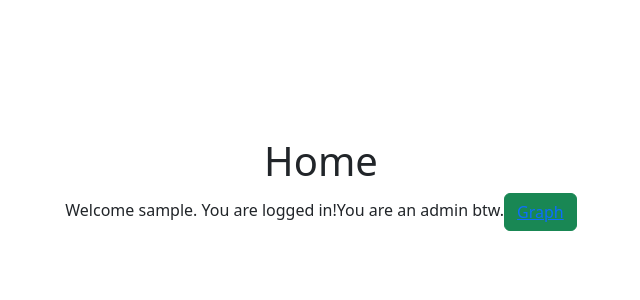
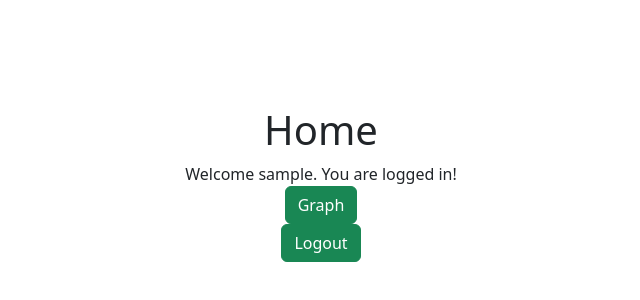
Before and after one commit to 2034254/FinalProjectDBTWA, a React (Vite) app in the folder Frontend/my-auth-app/: page / in a window 1280 px wide. Shown: the part 216-516 px from the top of the page, without its empty margins (319-959 px from the left). Built offline with nearby package versions, Linux system fonts and the light colour scheme; sample sign-in values are in the browser's storage.

Commit message:
Fixed jsonwebtoken check on Home.jsx and cleaned up some code.

```diff
--- a/Frontend/my-auth-app/src/views/Home.jsx
+++ b/Frontend/my-auth-app/src/views/Home.jsx
@@ -1,16 +1,11 @@
-import React from 'react';
-import { useEffect } from 'react';
-import { useNavigate } from 'react-router-dom';
+import React, { useEffect, useState} from 'react';
+import { useNavigate, Link } from 'react-router-dom';
 import jwt_decode from 'jwt-decode';
-import { useState } from 'react';
 import './home.css';
-import { Link } from 'react-router-dom'
 
 function Home() {
 
-    const [count, setCount] = useState(0)
     const [username, setUserName] = useState(null);
-    const [isAdmin, setIsAdmin] = useState(false);
     const navigate = useNavigate();
 
     // On component load -> check auth
@@ -22,8 +17,12 @@ function Home() {
             return
         } try {
             const decodedToken = jwt_decode(token);
+            const currentTime = Date.now() / 1000;
+            if (decodedToken.exp < currentTime) {
+                navigate('/login');
+                return;
+            }
             setUserName(decodedToken.username);
-            setIsAdmin(decodedToken.isAdmin);
         } catch(err) {
             console.error(err);
             navigate('/login');
@@ -31,15 +30,25 @@ function Home() {
         }
     }, [])
 
+    const handleLogout = () => {
+        localStorage.removeItem('token');
+        navigate('/login');
+    }
+
     return(
         <div>
             <h1>Home</h1>
             Welcome {username}. You are logged in!
-            {isAdmin? 'You are an admin btw.':''}
-            <button className='btn btn-success' onClick={() => setCount((count) => count + 1)}>
+
+            <div>
                 <Link to='/graph'>
-                    Graph
+                    <button className='btn btn-success'>
+                        Graph
+                    </button>
                 </Link>
+            </div>
+            <button className='btn btn-success' onClick={handleLogout}>
+                Logout
             </button>
         </div>
     )
```
Also changed, not shown: 2 other files (tests, documents, lock files or other folders).
